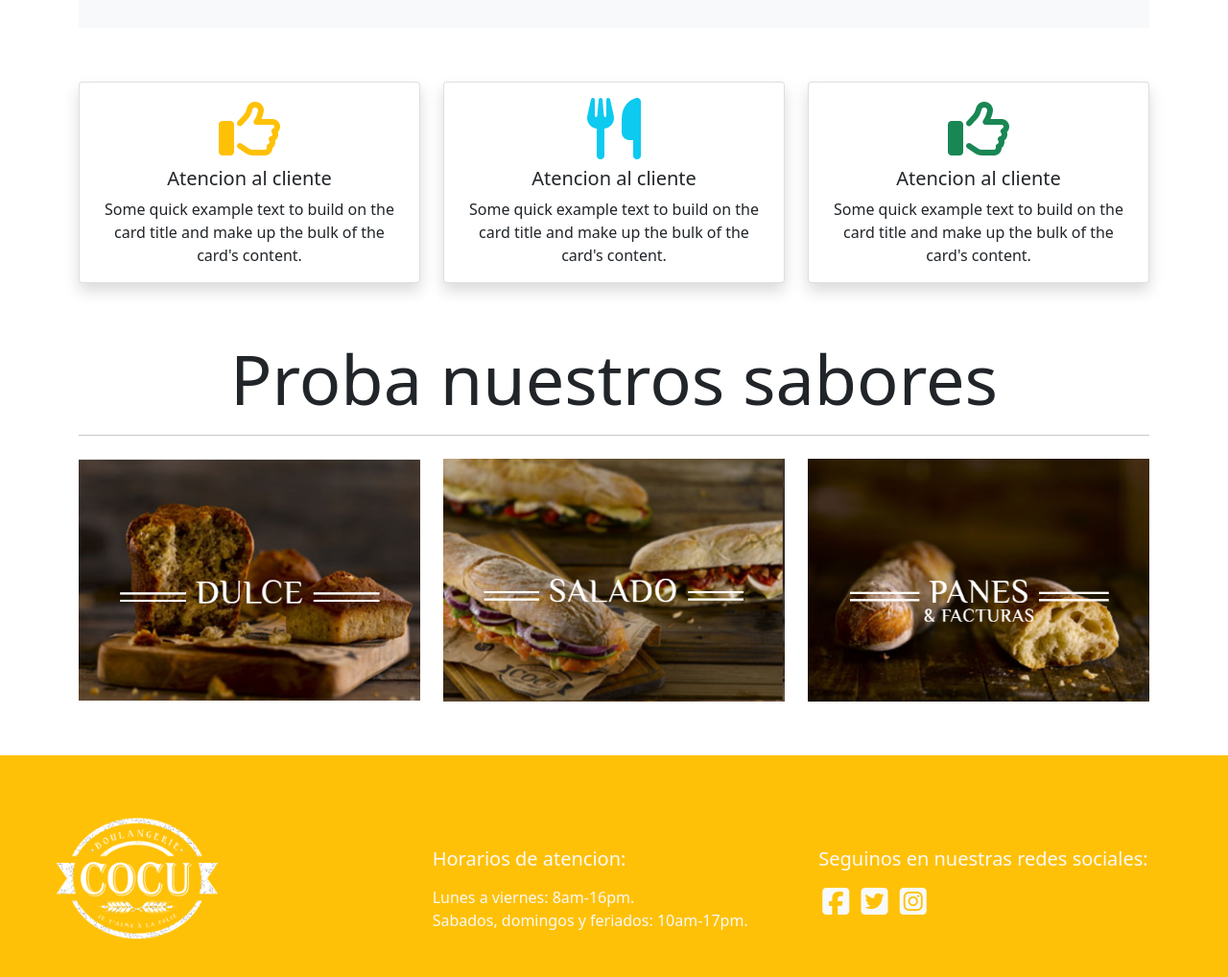
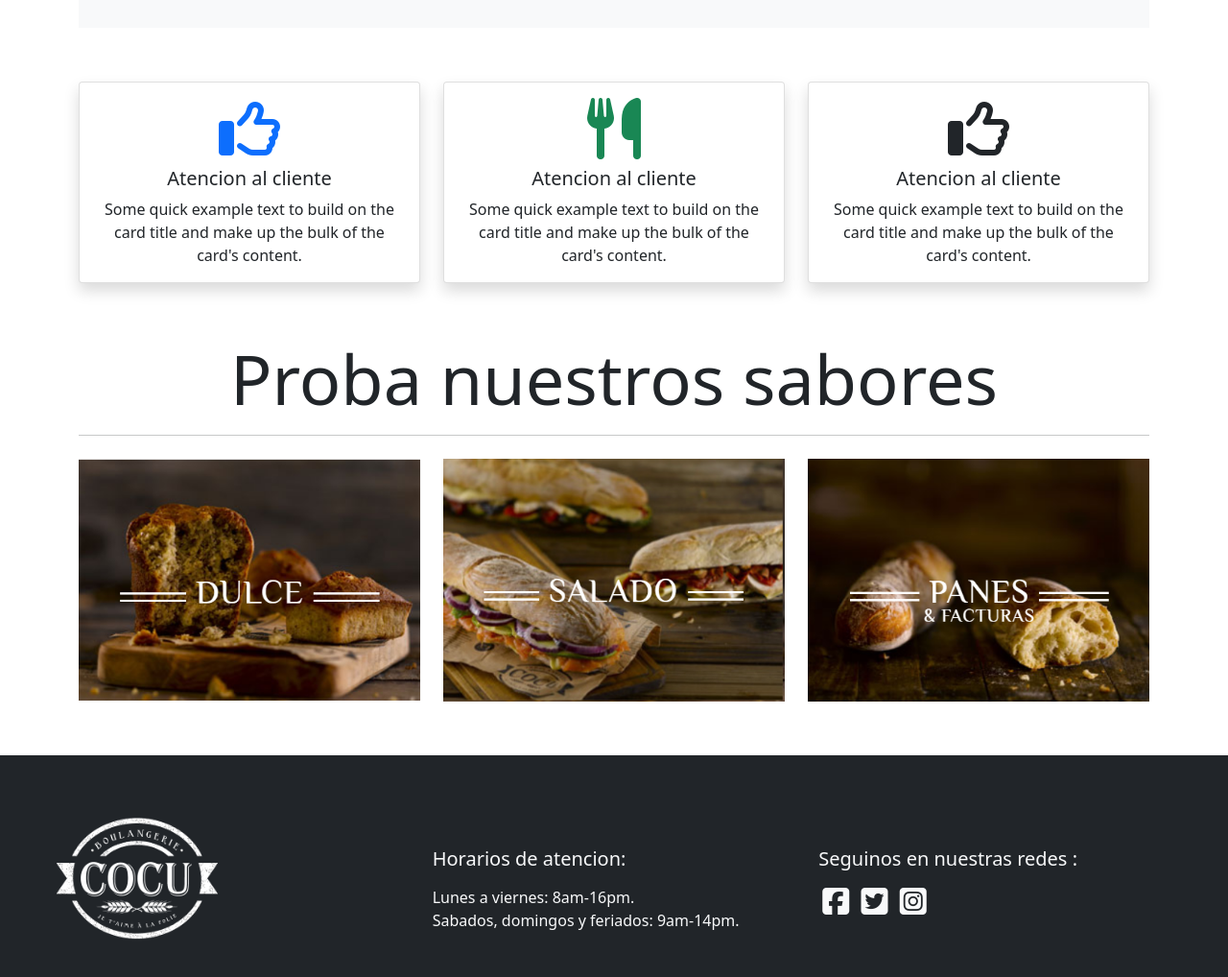
Before and after one commit to nataliasanchezmkt/panaderiaCocu, a plain HTML site: page index.html in a window 1280 px wide. Shown: the part 1064-2082 px from the top of the page at 96% size. Drawn offline with Linux system fonts and the light colour scheme.

Commit message:
commit posterior a lo que traigo del repo remoto

```diff
--- a/index.html
+++ b/index.html
@@ -131,8 +131,8 @@
       <!-- texto central -->
       <section class="container">
         <article class="bg-light p-3 my-5 text-center">
-          <h1 class="display-3 ">Sobre nosotros</h1>
-          <p class="lead fw-lighter text-success">
+          <h1 class="display-3 fw-lighter text-success">Sobre nosotros</h1>
+          <p class="lead fw-lighter">
             Lorem ipsum dolor, sit amet consectetur adipisicing elit. Illo
             cupiditate praesentium aliquam incidunt dolor eligendi asperiores
             doloribus provident! Possimus, nobis. Nisi sit asperiores adipisci
@@ -160,7 +160,7 @@
           <div class="col-sm-12 col-md-4 my-2">
             <div class="card shadow">
               <div class="card-body text-center">
-                <i class="far fa-thumbs-up fa-4x text-warning"></i>
+                <i class="far fa-thumbs-up fa-4x text-primary"></i>
                 <h5 class="card-title mt-2">Atencion al cliente</h5>
                 <p class="card-text">
                   Some quick example text to build on the card title and make up
@@ -173,7 +173,7 @@
           <div class="col-sm-12 col-md-4 my-2">
             <div class="card shadow">
               <div class="card-body text-center">
-                <i class="fas fa-utensils fa-4x text-info"></i>
+                <i class="fas fa-utensils fa-4x text-success"></i>
                 <h5 class="card-title mt-2">Atencion al cliente</h5>
                 <p class="card-text">
                   Some quick example text to build on the card title and make up
@@ -186,7 +186,7 @@
           <div class="col-sm-12 col-md-4 my-2">
             <div class="card shadow">
               <div class="card-body text-center">
-                <i class="far fa-thumbs-up fa-4x text-success"></i>
+                <i class="far fa-thumbs-up fa-4x text-dark"></i>
                 <h5 class="card-title mt-2">Atencion al cliente</h5>
                 <p class="card-text">
                   Some quick example text to build on the card title and make up
@@ -230,7 +230,7 @@
 
     <!-- comienza el footer -->
 
-    <footer class="bg-warning text-light p-5 mt-5">
+    <footer class="bg-dark text-light p-5 mt-5">
       <section class="row">
         <article class="col-sm-12 col-md-4 centrar">
           <img
@@ -244,12 +244,12 @@
             <h5>Horarios de atencion:</h5>
             <li class="mt-3 fw-lighter lw-1">Lunes a viernes: 8am-16pm.</li>
             <li class="fw-lighter lw-1">
-              Sabados, domingos y feriados: 10am-17pm.
+              Sabados, domingos y feriados: 9am-14pm.
             </li>
           </ul>
         </article>
         <article class="col-sm-12 col-md-4 mt-5">
-          <h5>Seguinos en nuestras redes sociales:</h5>
+          <h5>Seguinos en nuestras redes :</h5>
           <div class="mt-3 centrar">
             <i class="fab fa-facebook-square fa-2x text-light mx-1"></i>
             <i class="fab fa-twitter-square fa-2x text-light mx-1"></i>
```
Also changed, not shown: pages/medialunas.html (+4 -4 lines).
